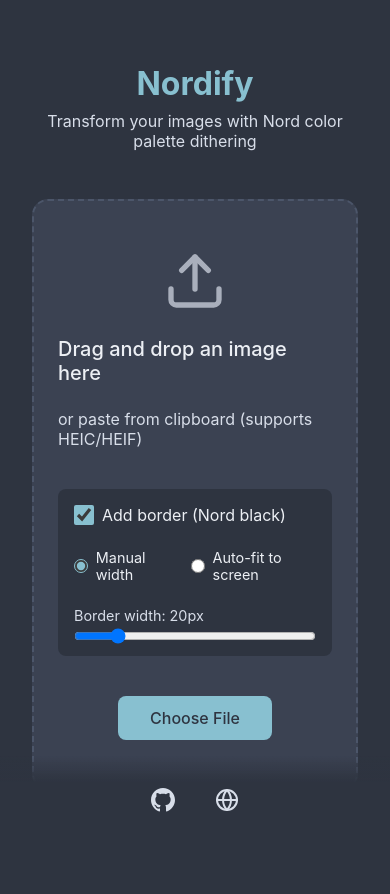
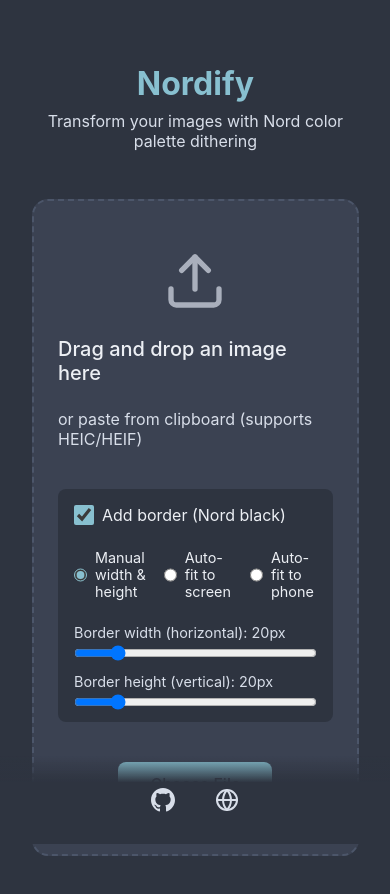
Before and after one commit to TheArctesian/nordify, a SvelteKit app: page / in a window 390 px wide. Both pictures are taken after a click on the label "Add border (Nord black)". Shown: the top 894 px of the page. Built offline with nearby package versions, Linux system fonts and the light colour scheme.

Commit message:
added iphone

```diff
--- a/src/routes/+page.svelte
+++ b/src/routes/+page.svelte
@@ -7,8 +7,9 @@
 	let originalImage = $state<string | null>(null);
 	let processedImage = $state<string | null>(null);
 	let addBorder = $state(false);
-	let borderMode = $state<'manual' | 'auto-fit'>('manual');
+	let borderMode = $state<'manual' | 'auto-fit' | 'auto-fit-phone'>('manual');
 	let borderWidth = $state(20);
+	let borderHeight = $state(20);
 	let targetWidth = $state(2256); // Framework 13" default
 	let targetHeight = $state(1504); // Framework 13" default
 	let scaleFactor = $state(90); // Percentage of target dimensions to use (default 90%)
@@ -19,6 +20,16 @@
 		{ name: '1080p', width: 1920, height: 1080 },
 		{ name: '1440p', width: 2560, height: 1440 },
 		{ name: '4K', width: 3840, height: 2160 },
+		{ name: 'Custom', width: 0, height: 0 }
+	];
+
+	const phonePresets = [
+		{ name: 'iPhone 14 Pro', width: 1179, height: 2556 },
+		{ name: 'iPhone 15 Pro Max', width: 1290, height: 2796 },
+		{ name: 'Pixel 7', width: 1080, height: 2400 },
+		{ name: 'Pixel 8 Pro', width: 1344, height: 2992 },
+		{ name: 'Samsung Galaxy S24', width: 1080, height: 2340 },
+		{ name: 'Samsung Galaxy S24 Ultra', width: 1440, height: 3120 },
 		{ name: 'Custom', width: 0, height: 0 }
 	];
 
@@ -79,7 +90,7 @@
 			let borderSizeY = 0; // Vertical border (top/bottom)
 
 			if (addBorder) {
-				if (borderMode === 'auto-fit') {
+				if (borderMode === 'auto-fit' || borderMode === 'auto-fit-phone') {
 					// Calculate image size and borders to fit target dimensions exactly
 					const scalePercent = scaleFactor / 100;
 
@@ -100,9 +111,9 @@
 					borderSizeX = Math.floor((targetWidth - finalWidth) / 2);
 					borderSizeY = Math.floor((targetHeight - finalHeight) / 2);
 				} else {
-					// Manual border mode - uniform border
+					// Manual border mode - independent horizontal and vertical borders
 					borderSizeX = borderWidth;
-					borderSizeY = borderWidth;
+					borderSizeY = borderHeight;
 				}
 			}
 
@@ -253,17 +264,21 @@
 					<div class="border-mode">
 						<label class="radio-label">
 							<input type="radio" bind:group={borderMode} value="manual" />
-							<span>Manual width</span>
+							<span>Manual width & height</span>
 						</label>
 						<label class="radio-label">
 							<input type="radio" bind:group={borderMode} value="auto-fit" />
 							<span>Auto-fit to screen</span>
 						</label>
+						<label class="radio-label">
+							<input type="radio" bind:group={borderMode} value="auto-fit-phone" />
+							<span>Auto-fit to phone</span>
+						</label>
 					</div>
 
 					{#if borderMode === 'manual'}
 						<div class="slider-container">
-							<label for="border-width">Border width: {borderWidth}px</label>
+							<label for="border-width">Border width (horizontal): {borderWidth}px</label>
 							<input
 								id="border-width"
 								type="range"
@@ -273,7 +288,18 @@
 								bind:value={borderWidth}
 							/>
 						</div>
-					{:else}
+						<div class="slider-container">
+							<label for="border-height">Border height (vertical): {borderHeight}px</label>
+							<input
+								id="border-height"
+								type="range"
+								min="5"
+								max="100"
+								step="5"
+								bind:value={borderHeight}
+							/>
+						</div>
+					{:else if borderMode === 'auto-fit'}
 						<div class="select-container">
 							<label for="target-width">Target screen:</label>
 							<select id="target-width" onchange={(e) => {
@@ -309,6 +335,49 @@
 							<label for="scale-factor">Image fills {scaleFactor}% of screen</label>
 							<input
 								id="scale-factor"
+								type="range"
+								min="50"
+								max="95"
+								step="5"
+								bind:value={scaleFactor}
+							/>
+						</div>
+					{:else if borderMode === 'auto-fit-phone'}
+						<div class="select-container">
+							<label for="phone-target">Target phone:</label>
+							<select id="phone-target" onchange={(e) => {
+								const selected = phonePresets.find(p => p.width === Number((e.target as HTMLSelectElement).value));
+								if (selected) {
+									targetWidth = selected.width;
+									targetHeight = selected.height;
+								}
+							}}>
+								{#each phonePresets as preset}
+									<option value={preset.width} selected={preset.width === 1179}>{preset.name}</option>
+								{/each}
+							</select>
+							{#if targetWidth === 0}
+								<input
+									type="number"
+									placeholder="Width (px)"
+									bind:value={targetWidth}
+									min="100"
+									max="2000"
+								/>
+								<input
+									type="number"
+									placeholder="Height (px)"
+									bind:value={targetHeight}
+									min="100"
+									max="4000"
+								/>
+							{/if}
+						</div>
+
+						<div class="slider-container">
+							<label for="scale-factor-phone">Image fills {scaleFactor}% of screen</label>
+							<input
+								id="scale-factor-phone"
 								type="range"
 								min="50"
 								max="95"
```
